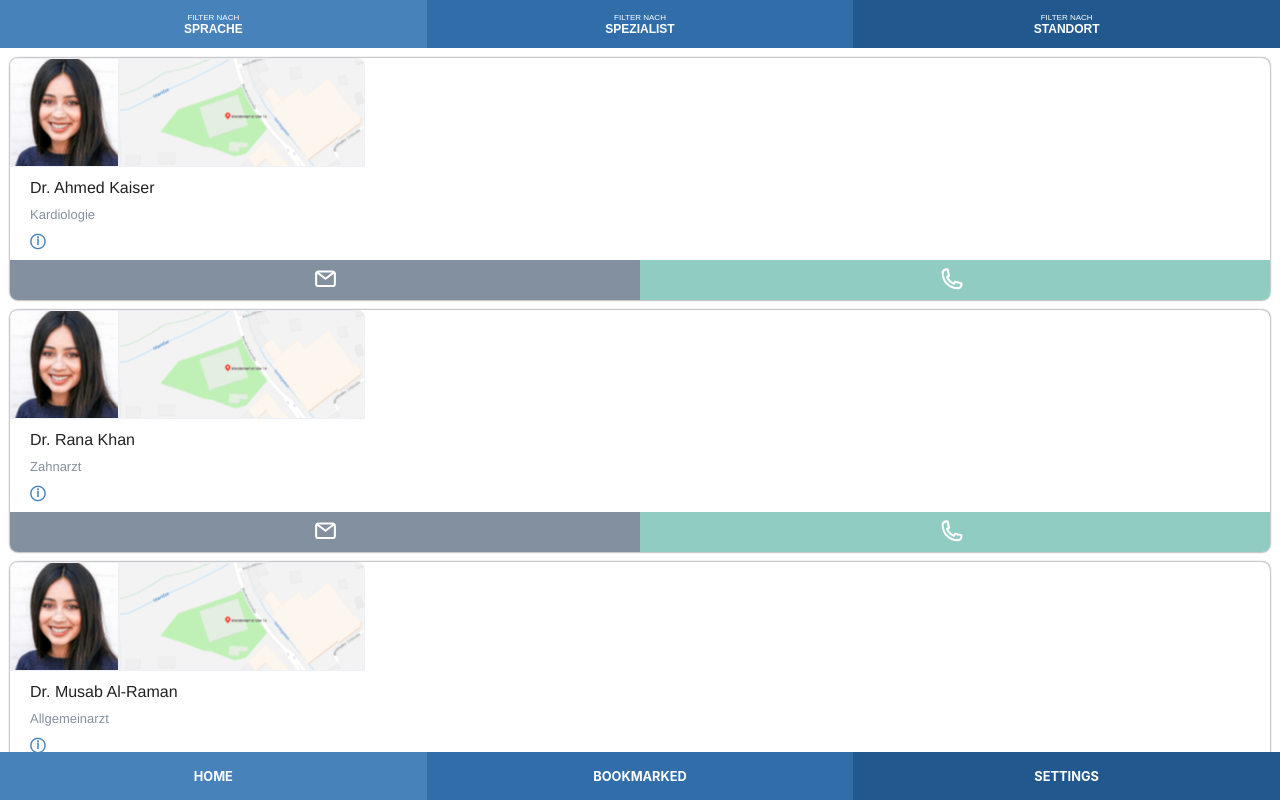
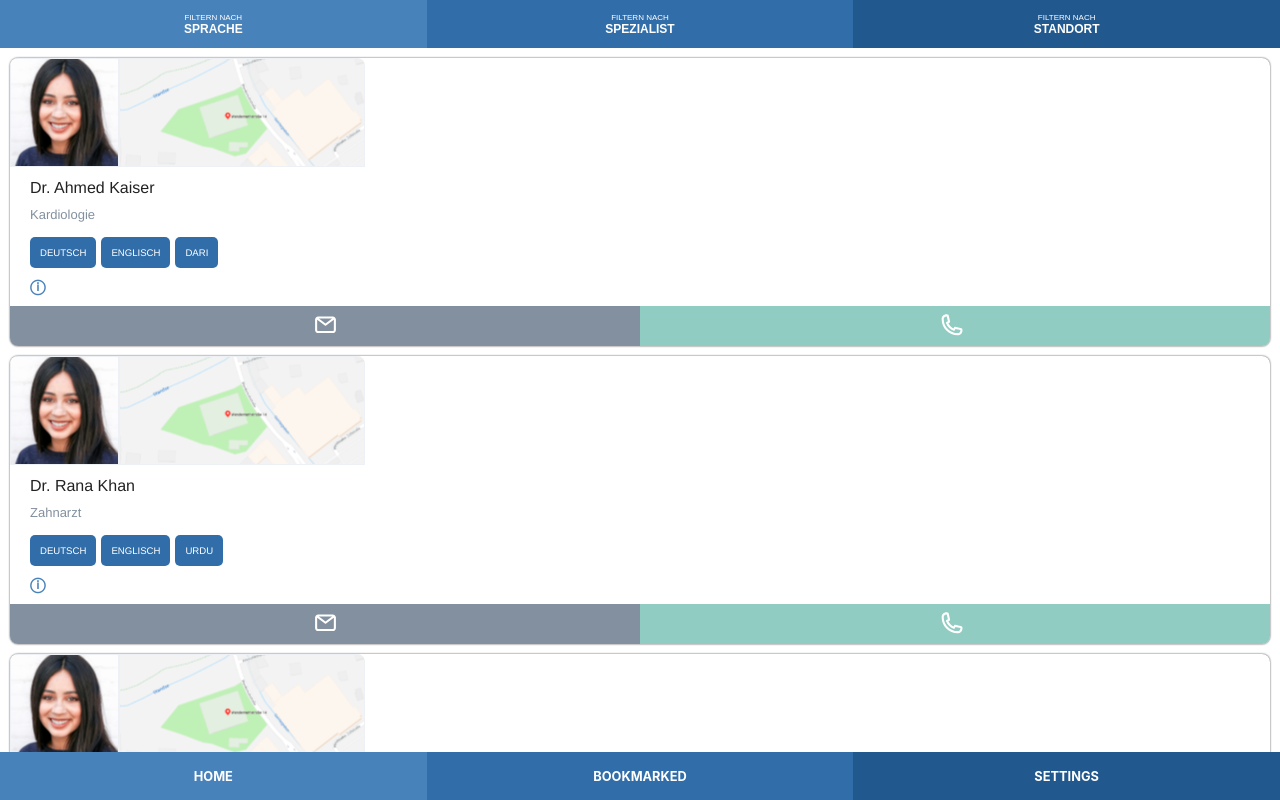
Before and after one commit to nurizai/DrLanguage, a React (Create React App) app: page / in a window 1280 px wide. Built offline with nearby package versions, Linux system fonts and the light colour scheme.

Commit message:
Minor changes

```diff
--- a/src/Cards.js
+++ b/src/Cards.js
@@ -25,7 +25,6 @@ export default function Cards({
       <>
         <address>{address}</address>
         <address>{location}</address>
-        {renderTags()}
       </>
     )
   }
@@ -39,6 +38,7 @@ export default function Cards({
       <CardStyled>
         <h2>{name}</h2>
         <div>{specialist}</div>
+        {renderTags()}
         <pre onClick={() => toggleCollapsed()}>&#9432;</pre>
         {collapsed && renderDetails()}
       </CardStyled>
--- a/src/FilterBar.js
+++ b/src/FilterBar.js
@@ -8,14 +8,20 @@ export default function FilterBar() {
   const [popupCollapsed, setPopupCollapsed] = useState(false)
   const [popupTags, setPopupTags] = useState([])
 
+  const [filter, setFilter] = useState({
+    language: 'all',
+    specialist: 'all',
+    location: 'all'
+  })
+
   // Close popup whenever user clicks somewhere in the app
   document.body.addEventListener('click', () => setPopupCollapsed(false));
 
   return (
     <FilterBarStyled>
-      <FilterAreaStyled onClick={() => openPopup('language')}><span>Filter nach</span>Sprache</FilterAreaStyled>
-      <FilterAreaStyled onClick={() => openPopup('specialist')}><span>Filter nach</span>Spezialist</FilterAreaStyled>
-      <FilterAreaStyled onClick={() => openPopup('location')}><span>Filter nach</span>Standort</FilterAreaStyled>
+      <FilterAreaStyled onClick={() => openPopup('language')}><span>Filtern nach</span>Sprache</FilterAreaStyled>
+      <FilterAreaStyled onClick={() => openPopup('specialist')}><span>Filtern nach</span>Spezialist</FilterAreaStyled>
+      <FilterAreaStyled onClick={() => openPopup('location')}><span>Filtern nach</span>Standort</FilterAreaStyled>
       {popupCollapsed && <Popup><Tag key='all' tags='Alle' /><Tag tags={popupTags} /></Popup>}
     </FilterBarStyled>
   )
@@ -87,7 +93,7 @@ const Popup = styled.div`
   padding: 10px;
   position: absolute;
   width: 100vw;
-  background-color: rgba(131,144,159,0.7);
+  background-color: #fffc;
   top: 48px;
   z-index: 1000;
   border-radius: 0 0 5px 5px;
```
